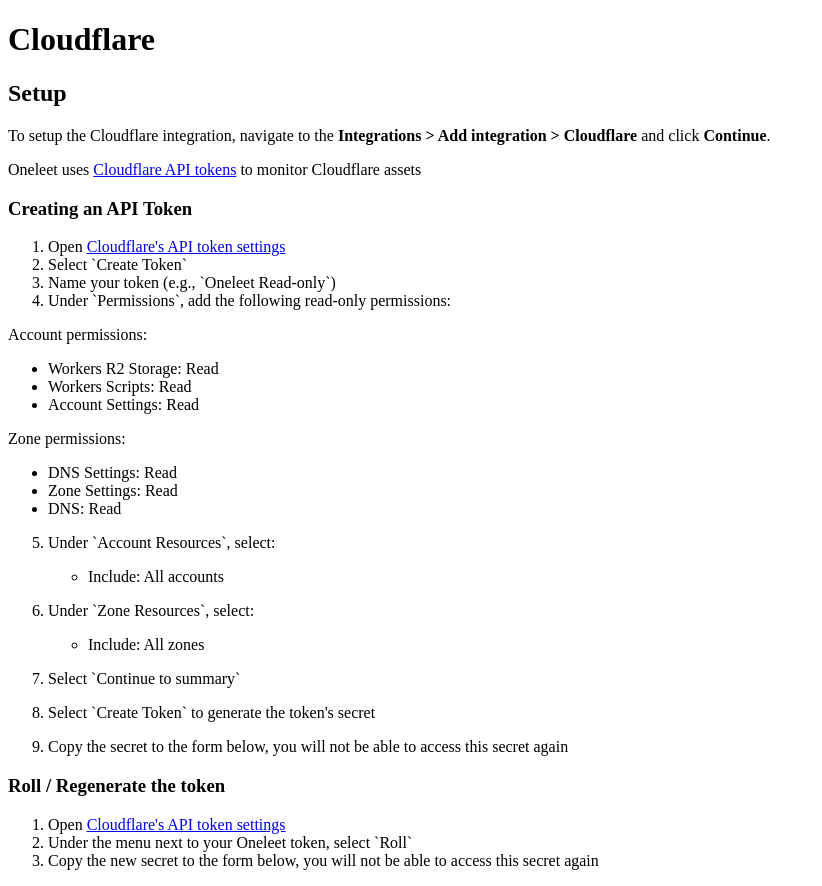
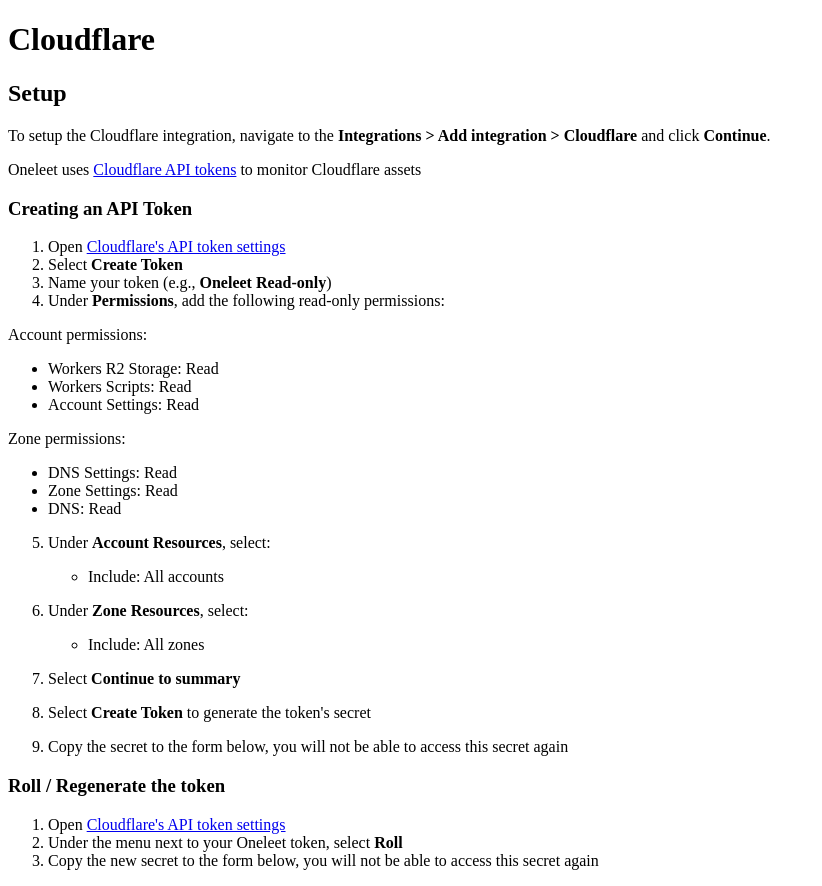
Before and after one commit to Oneleet/oneleet-docs, a Next.js app: page /integrations/cloudflare in a window 1280 px wide. Shown: the whole page, without its empty margins (0-822 px from the left). Built offline with nearby package versions, Linux system fonts and the light colour scheme.

Commit message:
i think these words are meant to be bolded rather than escaped?

```diff
--- a/pages/integrations/cloudflare.mdx
+++ b/pages/integrations/cloudflare.mdx
@@ -11,9 +11,9 @@
 
 ### Creating an API Token
 1. Open [Cloudflare's API token settings](https://dash.cloudflare.com/profile/api-tokens/)
-2. Select \`Create Token\`
-3. Name your token (e.g., \`Oneleet Read-only\`)
-4. Under \`Permissions\`, add the following read-only permissions:
+2. Select **Create Token**
+3. Name your token (e.g., **Oneleet Read-only**)
+4. Under **Permissions**, add the following read-only permissions:
 
 Account permissions:
 - Workers R2 Storage: Read
@@ -25,17 +25,17 @@
 - Zone Settings: Read
 - DNS: Read
 
-5. Under \`Account Resources\`, select:
+5. Under **Account Resources**, select:
    - Include: All accounts
 
-6. Under \`Zone Resources\`, select:
+6. Under **Zone Resources**, select:
    - Include: All zones
 
-7. Select \`Continue to summary\`
-8. Select \`Create Token\` to generate the token's secret
+7. Select **Continue to summary**
+8. Select **Create Token** to generate the token's secret
 9. Copy the secret to the form below, you will not be able to access this secret again
 
 ### Roll / Regenerate the token
 1. Open [Cloudflare's API token settings](https://dash.cloudflare.com/profile/api-tokens/)
-2. Under the menu next to your Oneleet token, select \`Roll\`
+2. Under the menu next to your Oneleet token, select **Roll**
 3. Copy the new secret to the form below, you will not be able to access this secret again
```
